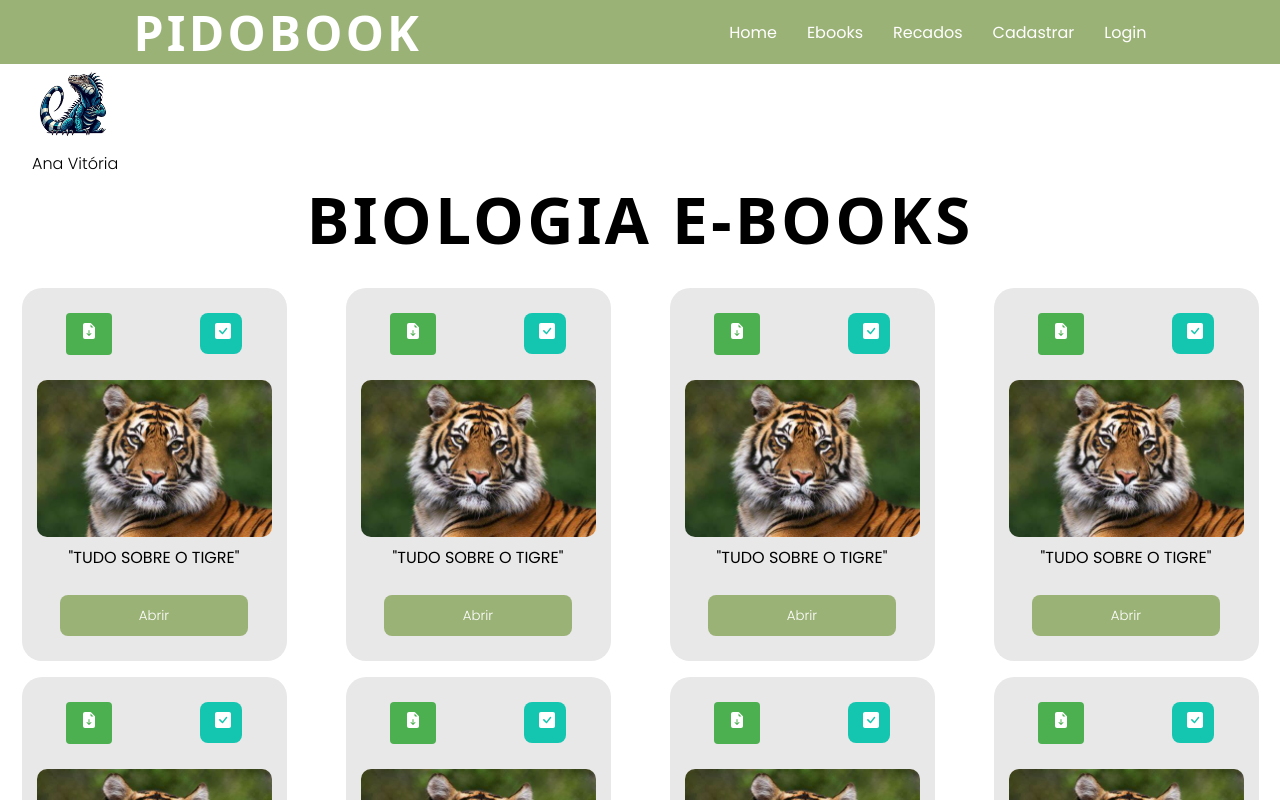
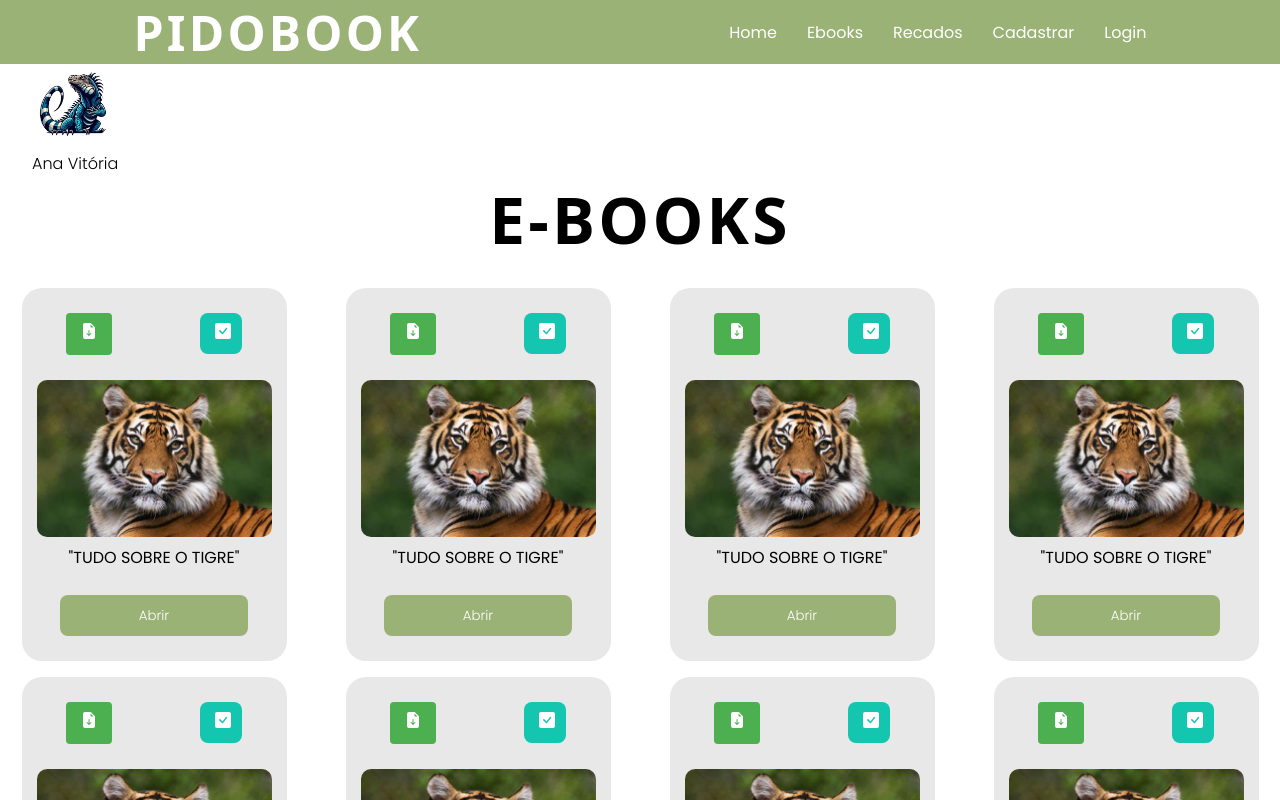
Before and after one commit to bren112/pidobook, a React (Vite) app: page /ebook in a window 1280 px wide. Shown: the top 800 px of the page. Built offline with nearby package versions, Linux system fonts and the light colour scheme; a web font is replaced by a local one.

Commit message:
Atualizar o Ebook.jsx

```diff
--- a/src/pages/Ebook.jsx
+++ b/src/pages/Ebook.jsx
@@ -36,7 +36,7 @@ function Ebook() {
 
         </div>
       </div>
-      <h1 id='titulo-ebook'>BIOLOGIA E-BOOKS</h1>
+      <h1 id='titulo-ebook'>E-BOOKS</h1>
       <br />
       <div className="ebooks">
         {[...Array(10)].map((_, index) => (
```
